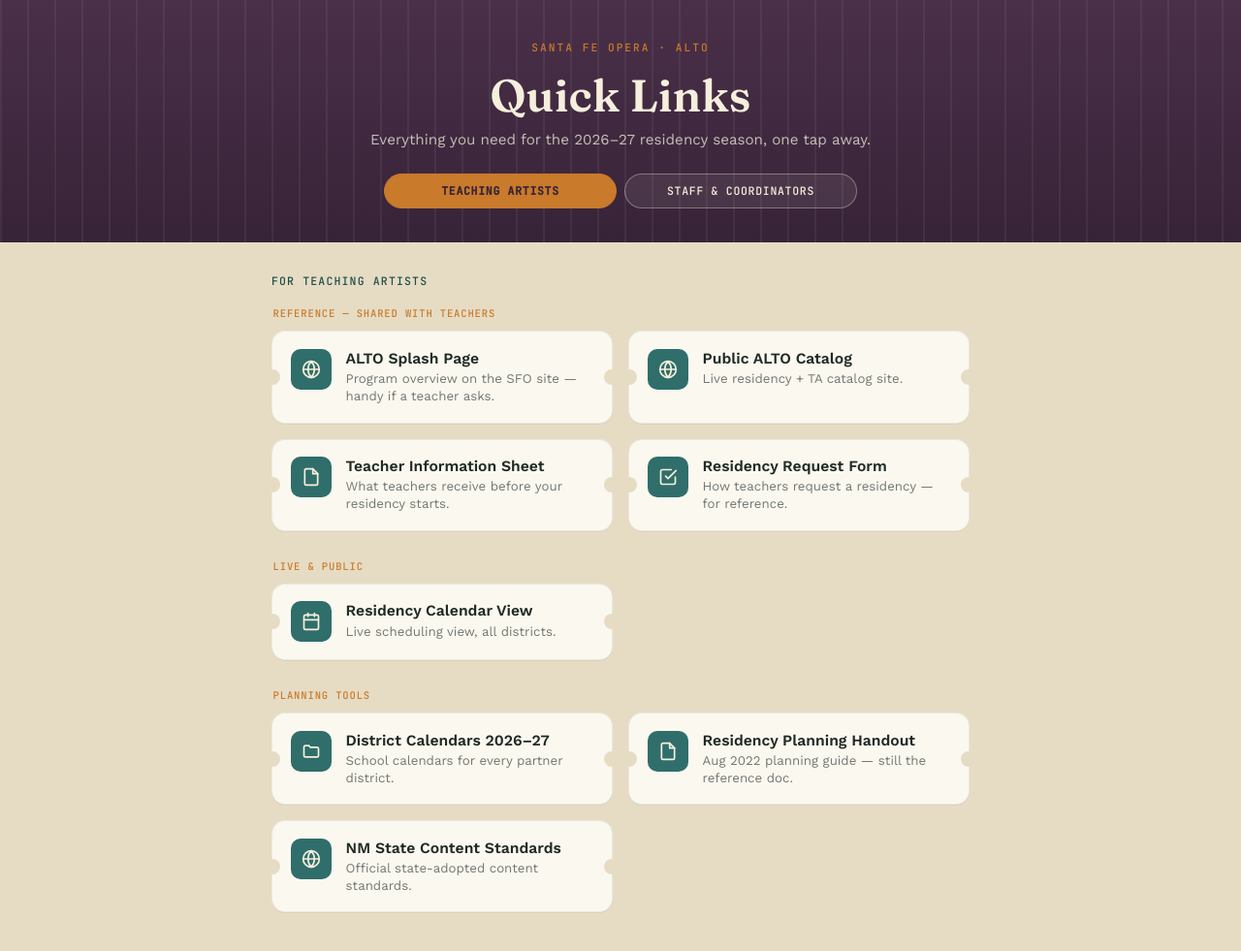
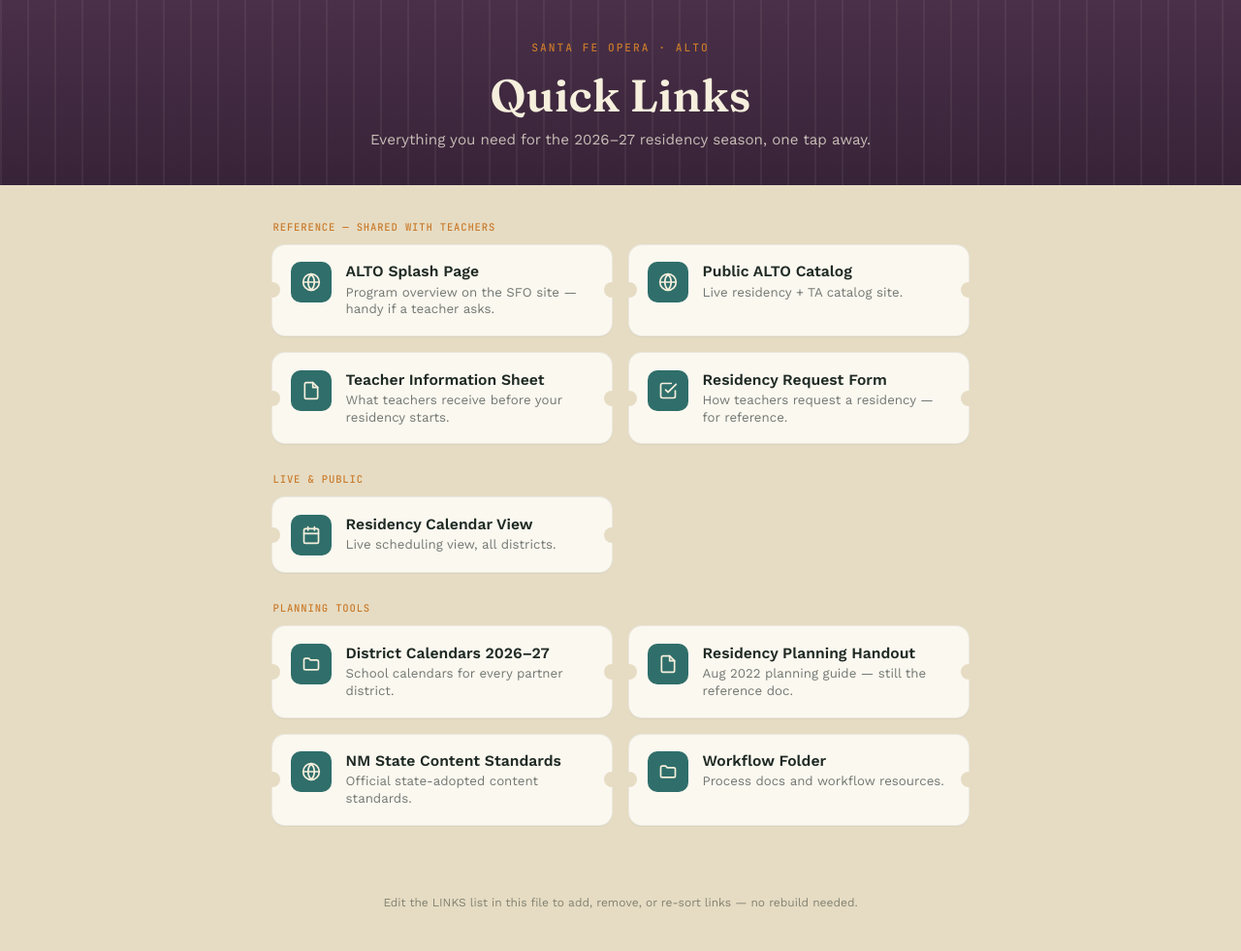
Before and after one commit to sfo-alto/alto-catalog, a website: page links.html in a window 1280 px wide. Shown: the top 981 px of the page at 97% size. Drawn offline with nearby package versions, Linux system fonts and the light colour scheme.

Commit message:
Refactor links and remove tab functionality
Removed tab functionality and updated links for Teaching Artists and Staff. Adjusted padding in marquee and main sections.

```diff
--- a/links.html
+++ b/links.html
@@ -31,7 +31,7 @@
   .marquee{
     background:linear-gradient(180deg,var(--plum) 0%,var(--plum-dark) 100%);
     color:var(--cream);
-    padding:2.6rem 1.5rem 2.2rem;
+    padding:2.6rem 1.5rem 2.4rem;
     text-align:center;
     position:relative;
     overflow:hidden;
@@ -66,50 +66,10 @@
     position:relative;
   }
 
-  .tabs{
-    display:flex;
-    justify-content:center;
-    gap:0.5rem;
-    margin:1.6rem auto 0;
-    max-width:520px;
-    padding:0 1rem;
-    position:relative;
-  }
-  .tab{
-    flex:1;
-    font-family:'JetBrains Mono',monospace;
-    font-size:0.72rem;
-    letter-spacing:0.06em;
-    text-transform:uppercase;
-    background:rgba(246,239,221,0.08);
-    color:var(--cream);
-    border:1px solid rgba(246,239,221,0.35);
-    border-radius:999px;
-    padding:0.6rem 0.8rem;
-    cursor:pointer;
-    transition:background 0.2s ease, color 0.2s ease;
-  }
-  .tab.active{
-    background:var(--marigold);
-    border-color:var(--marigold);
-    color:var(--plum-dark);
-    font-weight:600;
-  }
-  .tab:focus-visible{outline:2px solid var(--cream); outline-offset:2px;}
-
   main{
     max-width:760px;
     margin:0 auto;
-    padding:2rem 1.25rem 3rem;
-  }
-
-  .section-label{
-    font-family:'JetBrains Mono',monospace;
-    font-size:0.72rem;
-    letter-spacing:0.1em;
-    text-transform:uppercase;
-    color:var(--turquoise-dark);
-    margin:0 0 1.2rem;
+    padding:2.2rem 1.25rem 3rem;
   }
 
   .group-block{margin-bottom:1.8rem;}
@@ -180,7 +140,6 @@
     color:var(--cream);
   }
   .icon svg{width:20px;height:20px;}
-  .card.placeholder .icon{background:var(--marigold);}
 
   .card-body{flex:1 1 auto; min-width:0;}
   .card-title{
@@ -196,16 +155,6 @@
     color:rgba(31,42,36,0.62);
     margin:0;
     line-height:1.35;
-  }
-  .todo-tag{
-    font-family:'JetBrains Mono',monospace;
-    font-size:0.62rem;
-    letter-spacing:0.05em;
-    text-transform:uppercase;
-    background:rgba(201,122,43,0.15);
-    color:var(--marigold);
-    padding:0.1rem 0.4rem;
-    border-radius:4px;
   }
 
   footer{
@@ -226,14 +175,9 @@
   <div class="eyebrow">Santa Fe Opera · ALTO</div>
   <h1>Quick Links</h1>
   <p class="sub">Everything you need for the 2026–27 residency season, one tap away.</p>
-  <div class="tabs">
-    <button class="tab active" data-audience="ta" id="tab-ta">Teaching Artists</button>
-    <button class="tab" data-audience="staff" id="tab-staff">Staff &amp; Coordinators</button>
-  </div>
 </div>
 
 <main>
-  <p class="section-label" id="section-label">For Teaching Artists</p>
   <div id="content"></div>
 </main>
 
@@ -247,8 +191,7 @@
   calendar: '<svg viewBox="0 0 24 24" fill="none" stroke="currentColor" stroke-width="2" stroke-linecap="round" stroke-linejoin="round"><rect x="3" y="4" width="18" height="18" rx="2"/><path d="M16 2v4M8 2v4M3 10h18"/></svg>',
   globe: '<svg viewBox="0 0 24 24" fill="none" stroke="currentColor" stroke-width="2" stroke-linecap="round" stroke-linejoin="round"><circle cx="12" cy="12" r="10"/><path d="M2 12h20M12 2a15.3 15.3 0 0 1 4 10 15.3 15.3 0 0 1-4 10 15.3 15.3 0 0 1-4-10 15.3 15.3 0 0 1 4-10z"/></svg>',
   folder: '<svg viewBox="0 0 24 24" fill="none" stroke="currentColor" stroke-width="2" stroke-linecap="round" stroke-linejoin="round"><path d="M3 7a2 2 0 0 1 2-2h4l2 2h8a2 2 0 0 1 2 2v8a2 2 0 0 1-2 2H5a2 2 0 0 1-2-2V7z"/></svg>',
-  doc: '<svg viewBox="0 0 24 24" fill="none" stroke="currentColor" stroke-width="2" stroke-linecap="round" stroke-linejoin="round"><path d="M14 2H6a2 2 0 0 0-2 2v16a2 2 0 0 0 2 2h12a2 2 0 0 0 2-2V8z"/><path d="M14 2v6h6"/></svg>',
-  database: '<svg viewBox="0 0 24 24" fill="none" stroke="currentColor" stroke-width="2" stroke-linecap="round" stroke-linejoin="round"><ellipse cx="12" cy="5" rx="9" ry="3"/><path d="M3 5v14a9 3 0 0 0 18 0V5M3 12a9 3 0 0 0 18 0"/></svg>'
+  doc: '<svg viewBox="0 0 24 24" fill="none" stroke="currentColor" stroke-width="2" stroke-linecap="round" stroke-linejoin="round"><path d="M14 2H6a2 2 0 0 0-2 2v16a2 2 0 0 0 2 2h12a2 2 0 0 0 2-2V8z"/><path d="M14 2v6h6"/></svg>'
 };
 
 const GROUP_META = {
@@ -258,69 +201,44 @@
 };
 
 const LINKS = [
-  // ---- Teaching Artists ----
-  { audience:'ta', group:'reference', title:'ALTO Splash Page', desc:'Program overview on the SFO site — handy if a teacher asks.', icon:'globe', url:'https://www.santafeopera.org/alto/' },
-  { audience:'ta', group:'reference', title:'Public ALTO Catalog', desc:'Live residency + TA catalog site.', icon:'globe', url:'https://sfo-alto.github.io/alto-catalog/' },
-  { audience:'ta', group:'reference', title:'Teacher Information Sheet', desc:'What teachers receive before your residency starts.', icon:'doc', url:'https://www.santafeopera.org/alto-teacher-information-page/' },
-  { audience:'ta', group:'reference', title:'Residency Request Form', desc:'How teachers request a residency — for reference.', icon:'form', url:'https://airtable.com/appvIZeFTshTXHIBt/pagepreN8MnXKo65C/form' },
-  { audience:'ta', group:'live', title:'Residency Calendar View', desc:'Live scheduling view, all districts.', icon:'calendar', url:'https://tinyurl.com/ALTOLive26' },
-  { audience:'ta', group:'planning', title:'District Calendars 2026–27', desc:'School calendars for every partner district.', icon:'folder', url:'https://drive.google.com/drive/folders/1i8s7YZ5eTYc9IH0WPh82QlthMVSpyGxr?usp=sharing' },
-  { audience:'ta', group:'planning', title:'Residency Planning Handout', desc:'Aug 2022 planning guide — still the reference doc.', icon:'doc', url:'https://drive.google.com/file/d/1EWdGSq8KV_FJwmvlI-AeFVWOA5S8hyCi/view?usp=sharing' },
-  { audience:'ta', group:'planning', title:'NM State Content Standards', desc:'Official state-adopted content standards.', icon:'globe', url:'https://web.ped.nm.gov/bureaus/instructional-materials/new-mexico-adopted-content-standards/' },
+  { group:'reference', title:'ALTO Splash Page', desc:'Program overview on the SFO site — handy if a teacher asks.', icon:'globe', url:'https://www.santafeopera.org/alto/' },
+  { group:'reference', title:'Public ALTO Catalog', desc:'Live residency + TA catalog site.', icon:'globe', url:'https://sfo-alto.github.io/alto-catalog/' },
+  { group:'reference', title:'Teacher Information Sheet', desc:'What teachers receive before your residency starts.', icon:'doc', url:'https://www.santafeopera.org/alto-teacher-information-page/' },
+  { group:'reference', title:'Residency Request Form', desc:'How teachers request a residency — for reference.', icon:'form', url:'https://airtable.com/appvIZeFTshTXHIBt/pagepreN8MnXKo65C/form' },
 
-  // ---- Staff & Coordinators ----
-  { audience:'staff', title:'Residency Calendar View', desc:'Live scheduling view, all districts.', icon:'calendar', url:'https://tinyurl.com/ALTOLive26' },
-  { audience:'staff', title:'Public ALTO Catalog', desc:'Live residency + TA catalog site.', icon:'globe', url:'https://sfo-alto.github.io/alto-catalog/' },
-  { audience:'staff', title:'ALTO Splash Page', desc:'Program overview on the SFO site.', icon:'globe', url:'https://www.santafeopera.org/alto/' },
-  { audience:'staff', title:'Residency Request Form', desc:'Teachers submit new residency requests here.', icon:'form', url:'https://airtable.com/appvIZeFTshTXHIBt/pagepreN8MnXKo65C/form' },
+  { group:'live', title:'Residency Calendar View', desc:'Live scheduling view, all districts.', icon:'calendar', url:'https://tinyurl.com/ALTOLive26' },
+
+  { group:'planning', title:'District Calendars 2026–27', desc:'School calendars for every partner district.', icon:'folder', url:'https://drive.google.com/drive/folders/1i8s7YZ5eTYc9IH0WPh82QlthMVSpyGxr?usp=sharing' },
+  { group:'planning', title:'Residency Planning Handout', desc:'Aug 2022 planning guide — still the reference doc.', icon:'doc', url:'https://drive.google.com/file/d/1EWdGSq8KV_FJwmvlI-AeFVWOA5S8hyCi/view?usp=sharing' },
+  { group:'planning', title:'NM State Content Standards', desc:'Official state-adopted content standards.', icon:'globe', url:'https://web.ped.nm.gov/bureaus/instructional-materials/new-mexico-adopted-content-standards/' },
+  { group:'planning', title:'Workflow Folder', desc:'Process docs and workflow resources.', icon:'folder', url:'https://tinyurl.com/ALTOworkflow2026' },
 ];
 
 const content = document.getElementById('content');
-const sectionLabel = document.getElementById('section-label');
-const tabs = document.querySelectorAll('.tab');
 
 function cardHTML(l){
-  return `<a href="${l.url}" target="_blank" rel="noopener noreferrer" class="card${l.placeholder ? ' placeholder' : ''}">
+  return `<a href="${l.url}" target="_blank" rel="noopener noreferrer" class="card">
       <div class="icon">${ICONS[l.icon] || ICONS.doc}</div>
       <div class="card-body">
-        <p class="card-title">${l.title}${l.placeholder ? '<span class="todo-tag">verify link</span>' : ''}</p>
+        <p class="card-title">${l.title}</p>
         <p class="card-desc">${l.desc}</p>
       </div>
     </a>`;
 }
 
-function render(audience){
+function render(){
   content.innerHTML = '';
-  const items = LINKS.filter(l => l.audience === audience);
-
-  if(audience === 'ta'){
-    ['reference','live','planning'].forEach(g => {
-      const groupItems = items.filter(i => i.group === g);
-      if(!groupItems.length) return;
-      const wrap = document.createElement('div');
-      wrap.className = 'group-block';
-      wrap.innerHTML = `<p class="group-label">${GROUP_META[g].title}</p><div class="grid">${groupItems.map(cardHTML).join('')}</div>`;
-      content.appendChild(wrap);
-    });
-  } else {
+  ['reference','live','planning'].forEach(g => {
+    const groupItems = LINKS.filter(i => i.group === g);
+    if(!groupItems.length) return;
     const wrap = document.createElement('div');
-    wrap.className = 'grid';
-    wrap.innerHTML = items.map(cardHTML).join('');
+    wrap.className = 'group-block';
+    wrap.innerHTML = `<p class="group-label">${GROUP_META[g].title}</p><div class="grid">${groupItems.map(cardHTML).join('')}</div>`;
     content.appendChild(wrap);
-  }
+  });
 }
 
-tabs.forEach(tab => {
-  tab.addEventListener('click', () => {
-    tabs.forEach(t => t.classList.remove('active'));
-    tab.classList.add('active');
-    const audience = tab.dataset.audience;
-    sectionLabel.textContent = audience === 'ta' ? 'For Teaching Artists' : 'For Staff & Coordinators';
-    render(audience);
-  });
-});
-
-render('ta');
+render();
 </script>
 
 </body>
```
